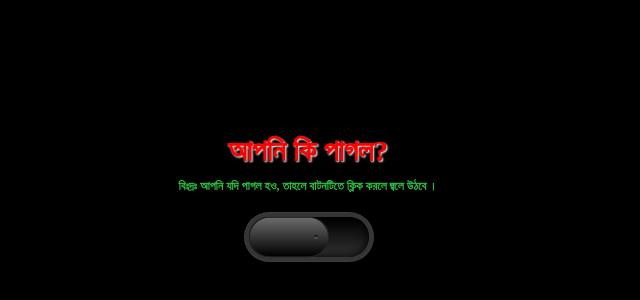
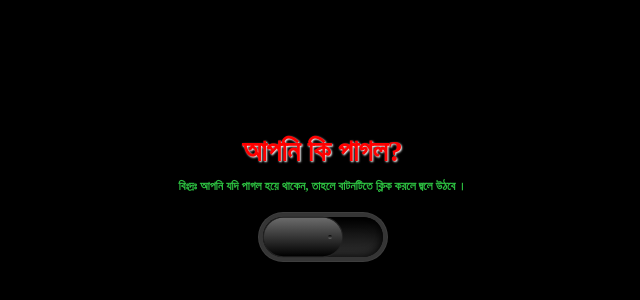
Before and after one commit to Pranto50000/pagol112, a plain HTML site: page index.html in a window 1280 px wide. Shown: the part 178-478 px from the top of the page, without its empty margins (359-999 px from the left). Drawn offline with Linux system fonts and the light colour scheme.

Commit message:
Add files via upload

```diff
--- a/index.html
+++ b/index.html
@@ -13,7 +13,7 @@
     <div class="all">
         <div class="para">
             <p>আপনি কি পাগল?</p>
-            <h1>বিঃদ্রঃ আপনি যদি পাগল হও, তাহলে বাটনটিতে ক্লিক করলে জ্বলে উঠবে ।</h1>
+            <h1>বিঃদ্রঃ আপনি যদি পাগল  হয়ে থাকেন, তাহলে বাটনটিতে ক্লিক করলে জ্বলে উঠবে ।</h1>
             <div class="center">
             </div>
             <input type="checkbox" name="" id="">
```
